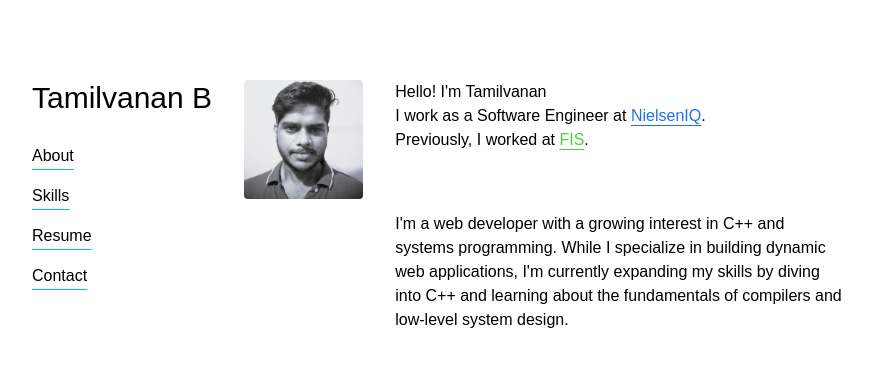
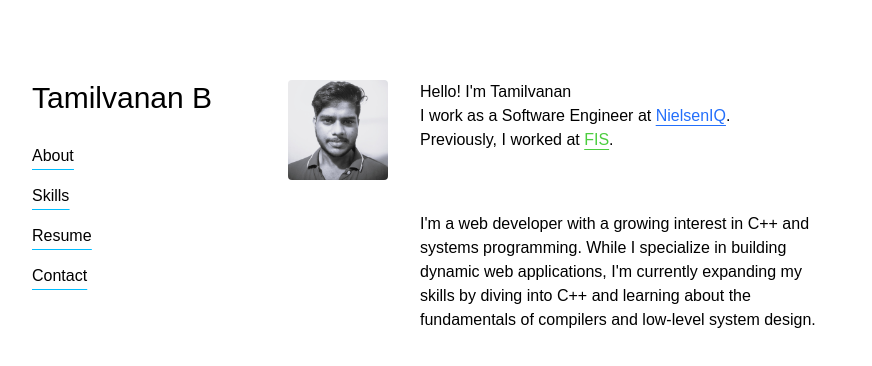
Before and after one commit to tamilvanan-bn/my-profile, a React (Vite) app: page / in a window 1280 px wide. Shown: the top 366 px of the page, without its empty margins (288-1160 px from the left). Built offline with nearby package versions, Linux system fonts and the light colour scheme.

Commit message:
styles fix

```diff
--- a/src/App.jsx
+++ b/src/App.jsx
@@ -11,12 +11,13 @@ import { Route, Routes } from "react-router-dom";
 function App() {
   return (
     <>
-      <div className="flex justify-center items-center gap-[8em] mt-[5em]">
+      <div className="flex justify-center items-center gap-[20em] mt-[5em]">
         <div className="flex-none w-64">
           <SideBar />
         </div>
-        <div className="flex-none w-150">
+        <div className="flex-1 w-150">
           <Routes>
+            <Route path="/my-app" element={<About />} />
             <Route path="/" element={<About />} />
             <Route path="/skills" element={<Skills />} />
             <Route path="/resume" element={<Resume />} />
--- a/src/components/pages/About.jsx
+++ b/src/components/pages/About.jsx
@@ -7,13 +7,13 @@ const About = () => {
       <div>
         <img
           className="rounded-sm"
-          width={500}
-          height={500}
+          width={100}
+          height={100}
           src={profile}
           alt="Logo"
         />
       </div>
-      <div>
+      <div className="w-[400px]">
         <p>Hello! I'm Tamilvanan</p>
         <p>
           I work as a Software Engineer at{" "}
```
